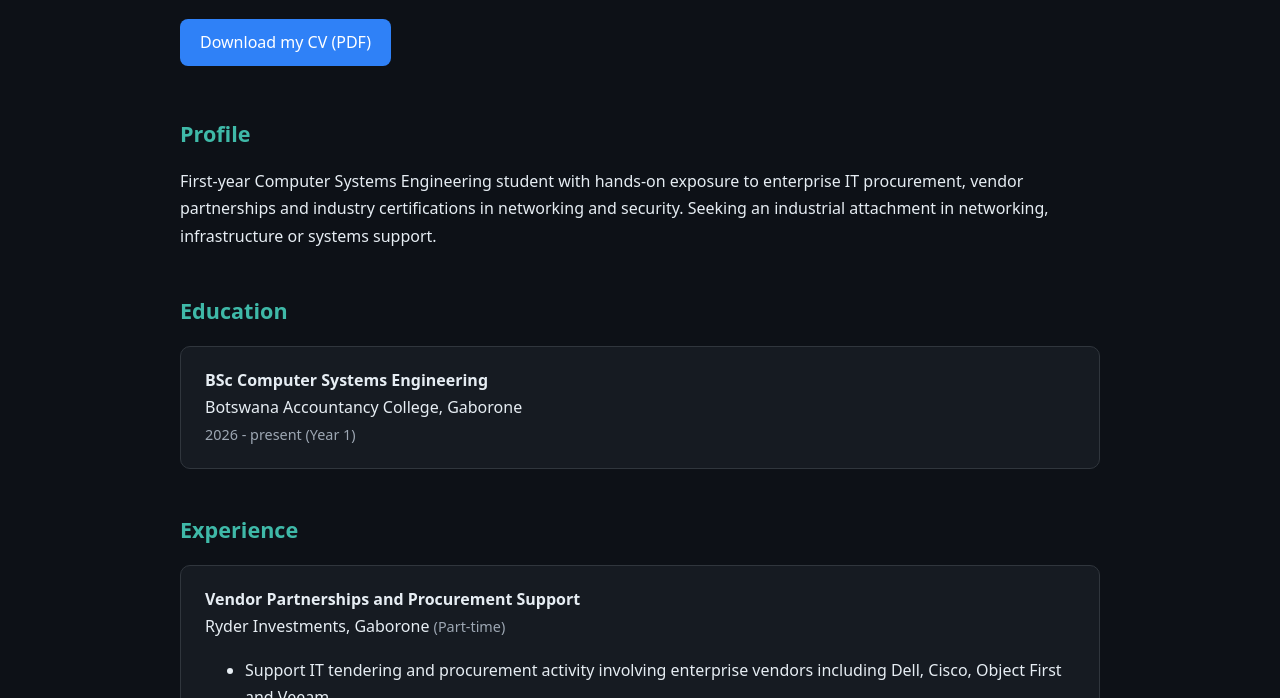
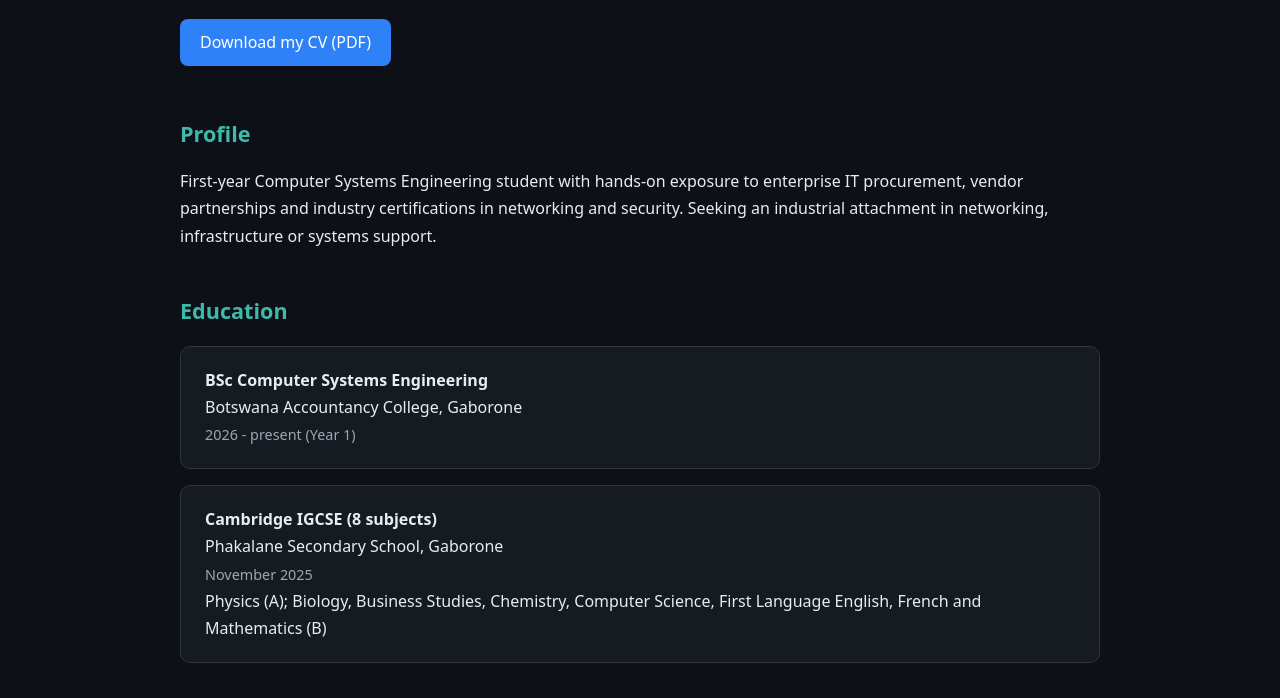
Before and after one commit to Excelbl42e/excelbl42ze.github.io, a plain HTML site: page cv.html in a window 1280 px wide. Shown: the part 254-952 px from the top of the page. Drawn offline with Linux system fonts and the light colour scheme.

Commit message:
CV: plainer PDF layout, add IGCSE results
Co-Authored-By: Claude Opus 5.5 <noreply@anthropic.com>
Claude-Session: https://claude.ai/code/session_01YCF3ycf2w8dXNrWH746F6K

```diff
--- a/cv.html
+++ b/cv.html
@@ -32,6 +32,12 @@
 <strong>BSc Computer Systems Engineering</strong><br>
 Botswana Accountancy College, Gaborone<br>
 <span class="meta">2026 - present (Year 1)</span>
+</div>
+<div class="card">
+<strong>Cambridge IGCSE (8 subjects)</strong><br>
+Phakalane Secondary School, Gaborone<br>
+<span class="meta">November 2025</span><br>
+Physics (A); Biology, Business Studies, Chemistry, Computer Science, First Language English, French and Mathematics (B)
 </div>
 
 <h2>Experience</h2>
```
Also changed, not shown: 1 other file.
